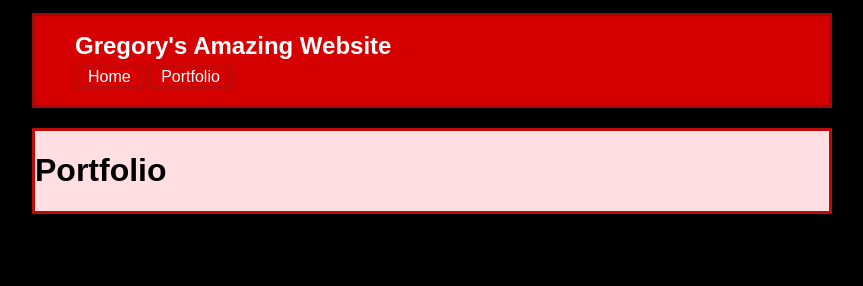
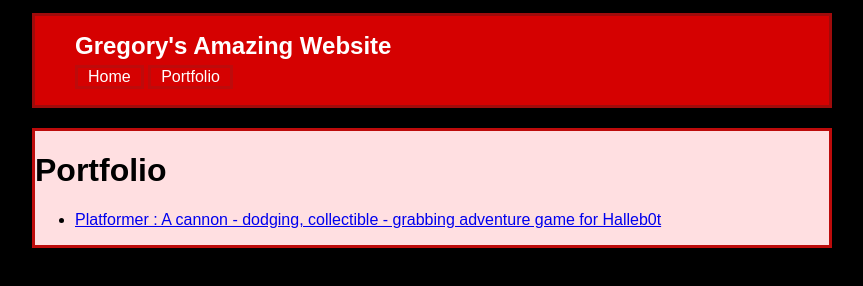
Before and after one commit to Piero1695/Piero1695.github.io, a plain HTML site: page portfolio.html in a window 1280 px wide. Shown: the whole page, without its empty margins (208-1071 px from the left). Drawn offline with nearby package versions, Linux system fonts and the light colour scheme.

Commit message:
Fixed Portfolio

```diff
--- a/portfolio.html
+++ b/portfolio.html
@@ -74,6 +74,7 @@
         font-size: 1.5em;
         text-decoration: underline;
     }
+
 </style>
         </head>
 
@@ -88,14 +89,13 @@
                 </nav>
 
                 <main>
-                   <div class="comtent">
+                   <div class="contents">
                        <h1>Portfolio</h1>
-                       <ul id="portfolio">
-                       </ul>
+                       <ul id="portfolio"></ul>
                    </div>
                 </main>
             </div>
-
         </body>
+        <script src="https://ajax.googleapis.com/ajax/libs/jquery/2.1.3/jquery.min.js"></script>
          <script id="portfolioScript">$(document).ready(function() {$.getJSON('projects/projects.json').then(function(data) { data.projects.forEach(function(project){ $('#portfolio').append('<li><a href="projects/' + project.name + '/">' + project.title + ' : ' + project.description + '</a></li>'); }); }); });</script>
     </html>
```
